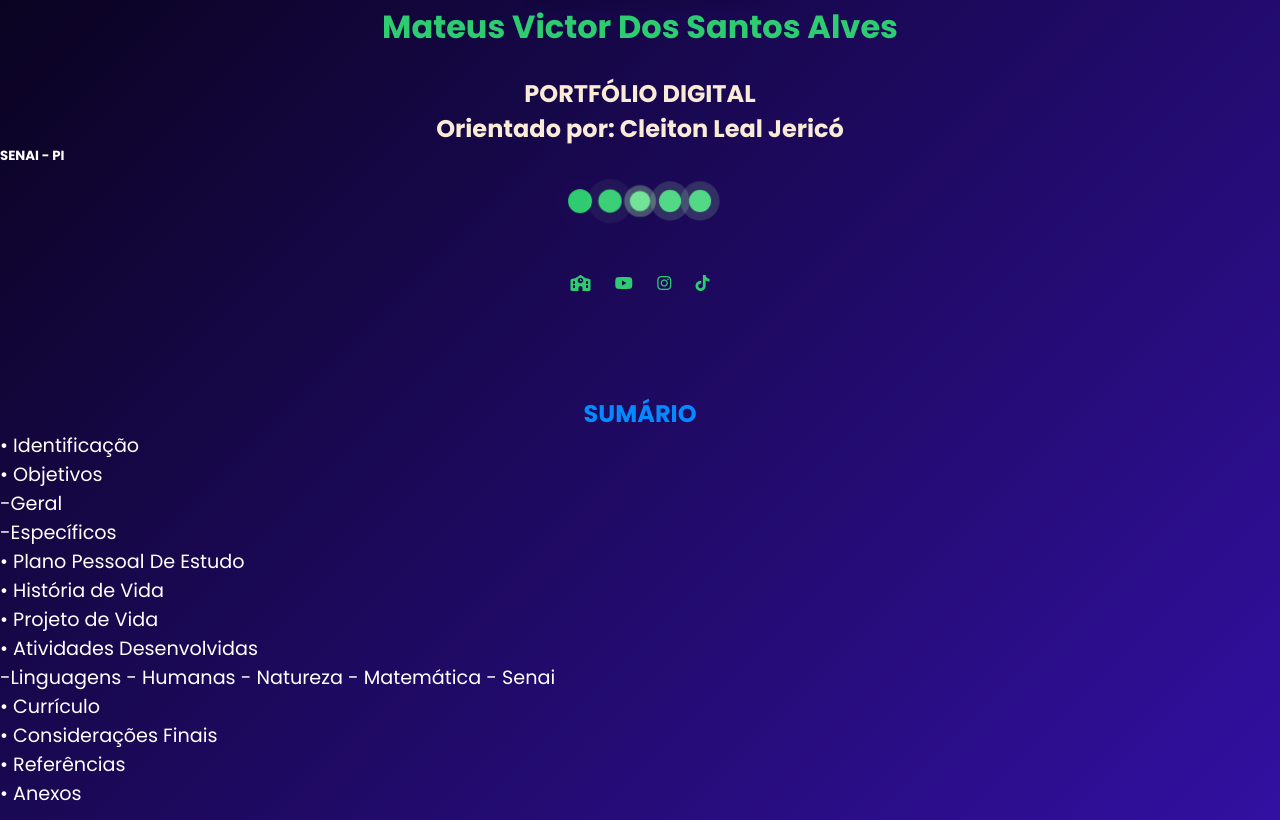
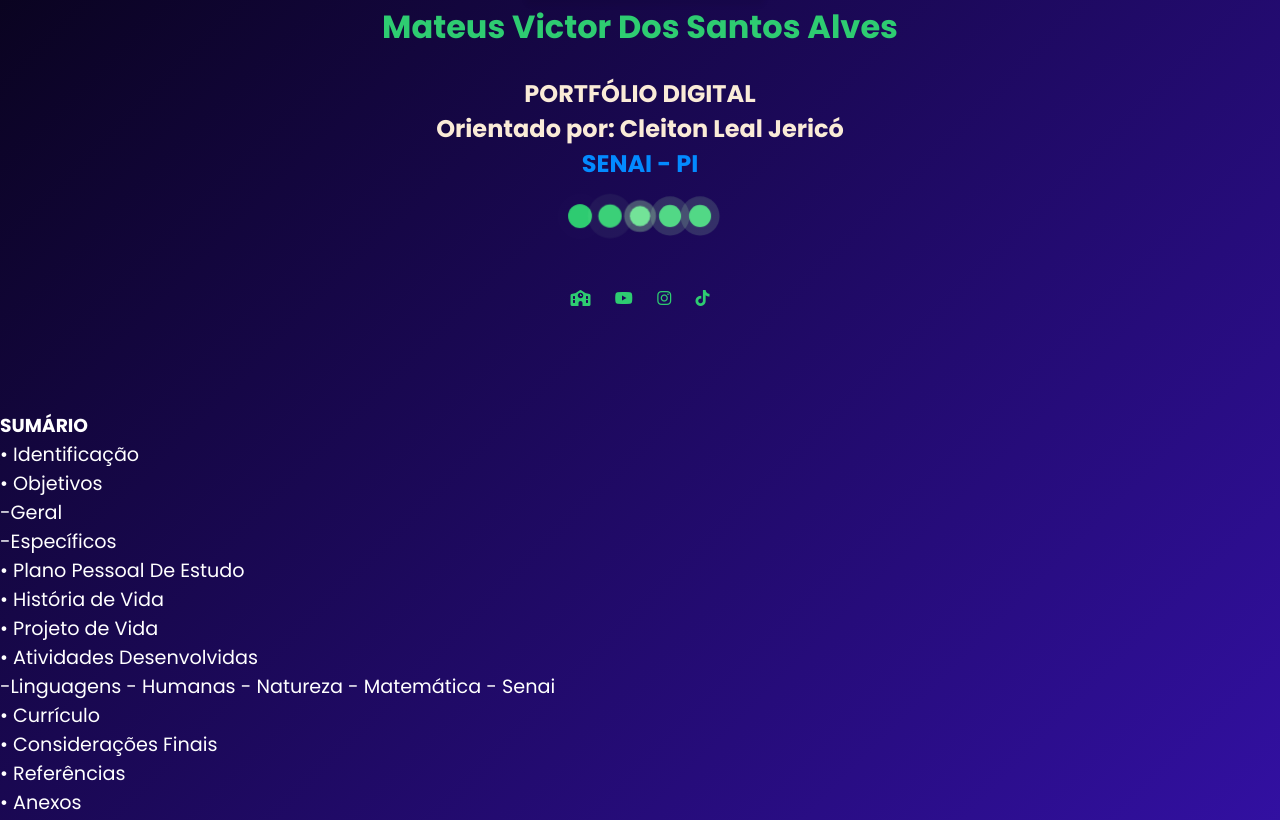
Before and after one commit to Teuzzx/Portf-lio-2024, a plain HTML site: page index.html in a window 1280 px wide. Shown: the part 530-1350 px from the top of the page. Drawn offline with Linux system fonts and the light colour scheme.

Commit message:
style.css

```diff
--- a/style.css
+++ b/style.css
@@ -165,7 +165,7 @@ h2 {
     text-align: center;
     justify-content: center;
 }
-h3 {
+h5 {
     color: rgb(3, 138, 255);
     text-align: center;
     justify-content: center;
```
